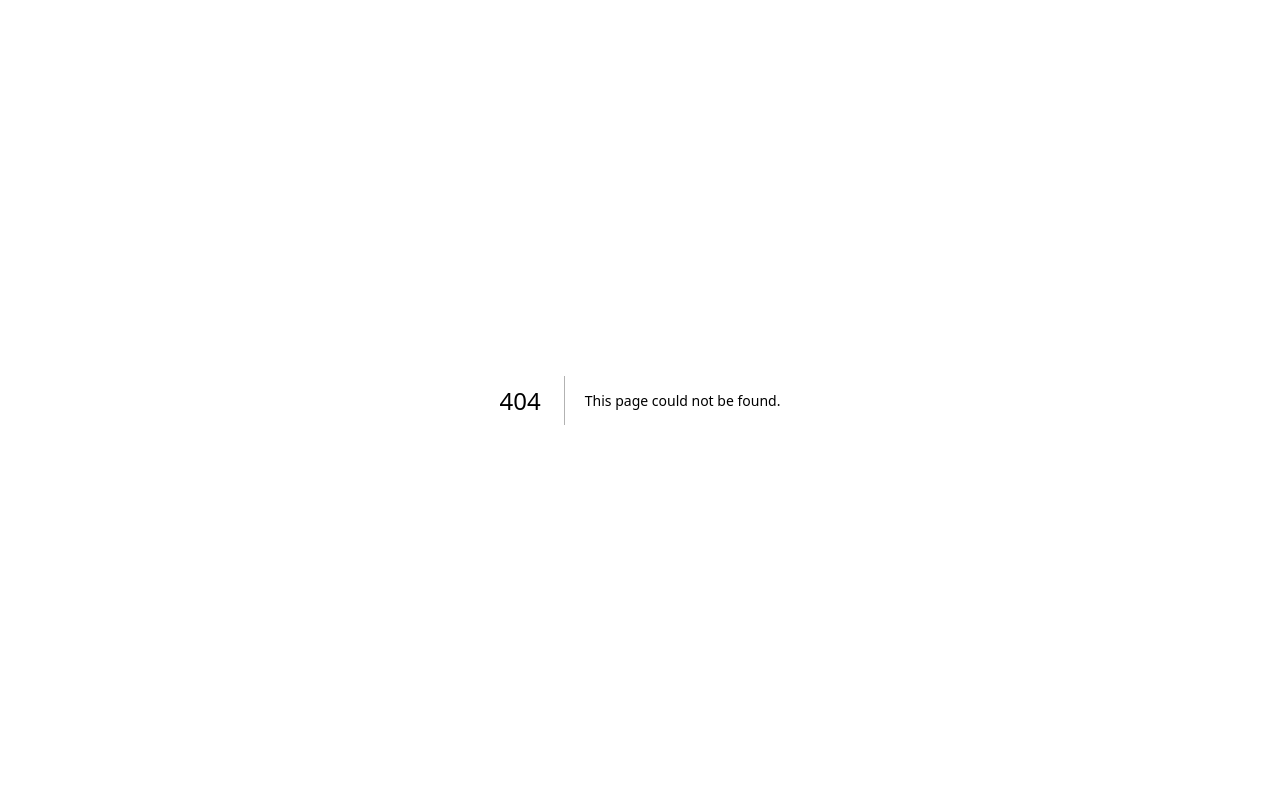
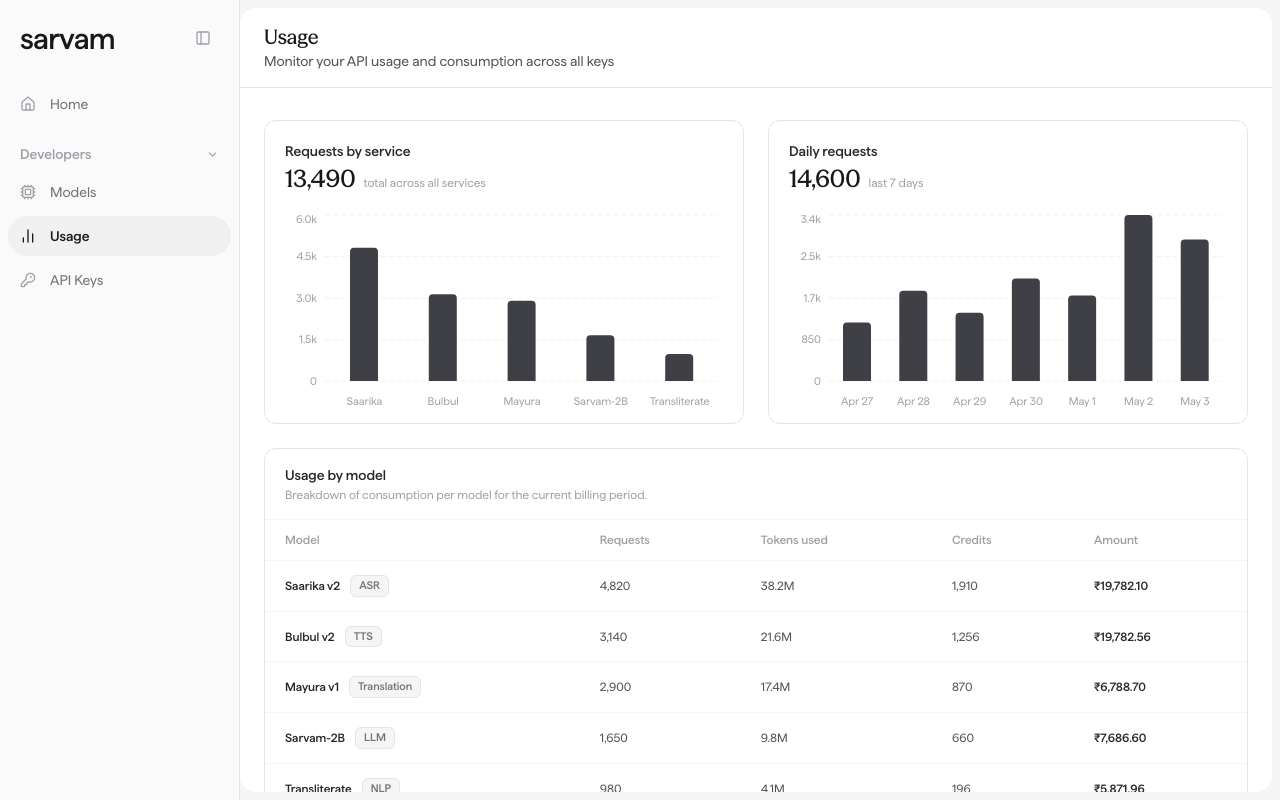
Before and after one commit to 2201monesh/sarvam-redesign, a Next.js app: page /usage in a window 1280 px wide. Before the commit this address had no page. Built offline with nearby package versions, Linux system fonts and the light colour scheme.

Commit message:
feat: add usage charts

```diff
--- a/app/(dashboard)/playground/page.tsx
+++ b/app/(dashboard)/playground/page.tsx
@@ -1,3 +1,5 @@
+import { redirect } from "next/navigation";
+
 export default function PlaygroundPage() {
-  return <h1 className="text-2xl font-semibold">Playground</h1>;
+  redirect("/usage");
 }
--- /dev/null
+++ b/app/(dashboard)/usage/page.tsx
@@ -0,0 +1,11 @@
+import UsageHeader from "@/modules/usage/UsageHeader";
+import UsageContent from "@/modules/usage/UsageContent";
+
+export default function UsagePage() {
+  return (
+    <div className="flex-1 w-full">
+      <UsageHeader />
+      <UsageContent />
+    </div>
+  );
+}
--- a/modules/sidebar/constants.ts
+++ b/modules/sidebar/constants.ts
@@ -1,4 +1,4 @@
-import { House, Cpu, FlaskConical, KeyRound } from "lucide-react";
+import { House, Cpu, BarChart2, KeyRound } from "lucide-react";
 import { SIDEBAR_OPTION } from "./interfaces";
 import type { SidebarItemConfig } from "./interfaces";
 
@@ -13,10 +13,10 @@
     href: "/models",
     icon: Cpu,
   },
-  [SIDEBAR_OPTION.PLAYGROUND]: {
-    label: "Playground",
-    href: "/playground",
-    icon: FlaskConical,
+  [SIDEBAR_OPTION.USAGE]: {
+    label: "Usage",
+    href: "/usage",
+    icon: BarChart2,
   },
   [SIDEBAR_OPTION.API_KEYS]: {
     label: "API Keys",
@@ -29,6 +29,6 @@
 
 export const DEV_OPTIONS: SIDEBAR_OPTION[] = [
   SIDEBAR_OPTION.MODELS,
-  SIDEBAR_OPTION.PLAYGROUND,
+  SIDEBAR_OPTION.USAGE,
   SIDEBAR_OPTION.API_KEYS,
 ];
--- a/modules/sidebar/interfaces.ts
+++ b/modules/sidebar/interfaces.ts
@@ -3,7 +3,7 @@
 export enum SIDEBAR_OPTION {
   HOME = "HOME",
   MODELS = "MODELS",
-  PLAYGROUND = "PLAYGROUND",
+  USAGE = "USAGE",
   API_KEYS = "API_KEYS",
 }
 
--- /dev/null
+++ b/modules/usage/UsageContent.tsx
@@ -0,0 +1,171 @@
+"use client";
+
+import {
+  BarChart, Bar, XAxis, YAxis, CartesianGrid, Tooltip, ResponsiveContainer,
+} from "recharts";
+
+// --- Mock data ---
+const serviceData = [
+  { service: "Saarika",       requests: 4820 },
+  { service: "Bulbul",        requests: 3140 },
+  { service: "Mayura",        requests: 2900 },
+  { service: "Sarvam-2B",     requests: 1650 },
+  { service: "Transliterate", requests: 980  },
+];
+
+const dailyData = [
+  { day: "Apr 27", requests: 1200 },
+  { day: "Apr 28", requests: 1850 },
+  { day: "Apr 29", requests: 1400 },
+  { day: "Apr 30", requests: 2100 },
+  { day: "May 1",  requests: 1750 },
+  { day: "May 2",  requests: 3400 },
+  { day: "May 3",  requests: 2900 },
+];
+
+// --- Shared tooltip ---
+function ChartTooltip({ active, payload, label, unit = "requests" }: {
+  active?: boolean; payload?: { value: number }[]; label?: string; unit?: string;
+}) {
+  if (!active || !payload?.length) return null;
+  return (
+    <div className="rounded-lg border border-neutral-200 bg-white px-3 py-2 shadow-sm">
+      <p className="text-xs text-neutral-400 mb-0.5">{label}</p>
+      <p className="text-sm font-medium text-zinc-800">
+        {payload[0].value.toLocaleString()} {unit}
+      </p>
+    </div>
+  );
+}
+
+// --- Bar chart card ---
+function BarCard({
+  title, description, stat, data, xKey, barKey, unit,
+}: {
+  title: string; description: string; stat: string;
+  data: object[]; xKey: string; barKey: string; unit?: string;
+}) {
+  return (
+    <div className="border border-neutral-200 rounded-xl px-5 pt-5 pb-3">
+      <div className="mb-4">
+        <div className="flex items-baseline gap-3">
+          <p className="text-sm font-medium text-zinc-800">{title}</p>
+        </div>
+        <div className="flex items-baseline gap-2 mt-0.5">
+          <span className="text-2xl font-medium text-zinc-900 font-season-mix">{stat}</span>
+          <span className="text-xs text-neutral-400">{description}</span>
+        </div>
+      </div>
+      <ResponsiveContainer width="100%" height={200}>
+        <BarChart data={data} margin={{ top: 4, right: 4, left: -20, bottom: 0 }} barSize={28}>
+          <CartesianGrid vertical={false} stroke="#f0f0f0" strokeDasharray="4 4" />
+          <XAxis
+            dataKey={xKey}
+            tick={{ fontSize: 11, fill: "#a3a3a3" }}
+            axisLine={false}
+            tickLine={false}
+            dy={8}
+          />
+          <YAxis
+            tick={{ fontSize: 11, fill: "#a3a3a3" }}
+            axisLine={false}
+            tickLine={false}
+            tickFormatter={(v) => v >= 1000 ? `${(v / 1000).toFixed(1)}k` : `${v}`}
+          />
+          <Tooltip
+            content={(props) => <ChartTooltip {...props} unit={unit} />}
+            cursor={{ fill: "#f5f5f5" }}
+          />
+          <Bar dataKey={barKey} fill="#3f3f46" radius={[4, 4, 0, 0]} />
+        </BarChart>
+      </ResponsiveContainer>
+    </div>
+  );
+}
+
+// --- Models table ---
+const modelRows = [
+  { model: "Saarika v2",   type: "ASR",         requests: 4820,  tokens: "38.2M",  credits: 1910,  amount: "₹19,782.10" },
+  { model: "Bulbul v2",    type: "TTS",         requests: 3140,  tokens: "21.6M",  credits: 1256,  amount: "₹19,782.56" },
+  { model: "Mayura v1",    type: "Translation", requests: 2900,  tokens: "17.4M",  credits: 870,   amount: "₹6,788.70"  },
+  { model: "Sarvam-2B",    type: "LLM",         requests: 1650,  tokens: "9.8M",   credits: 660,   amount: "₹7,686.60"  },
+  { model: "Transliterate",type: "NLP",         requests: 980,   tokens: "4.1M",   credits: 196,   amount: "₹5,871.96"  },
+];
+
+function ModelsTable() {
+  return (
+    <div className="border border-neutral-200 rounded-xl overflow-hidden">
+      <div className="px-5 py-4 border-b border-neutral-100">
+        <p className="text-sm font-medium text-zinc-800">Usage by model</p>
+        <p className="text-xs text-neutral-400 mt-0.5">Breakdown of consumption per model for the current billing period.</p>
+      </div>
+      <table className="w-full text-sm">
+        <thead>
+          <tr className="border-b border-neutral-100">
+            <th className="px-5 py-3 text-left text-xs font-medium text-neutral-400">Model</th>
+            <th className="px-5 py-3 text-left text-xs font-medium text-neutral-400">Requests</th>
+            <th className="px-5 py-3 text-left text-xs font-medium text-neutral-400">Tokens used</th>
+            <th className="px-5 py-3 text-left text-xs font-medium text-neutral-400">Credits</th>
+            <th className="px-5 py-3 text-left text-xs font-medium text-neutral-400">Amount</th>
+          </tr>
+        </thead>
+        <tbody>
+          {modelRows.map((row) => (
+            <tr key={row.model} className="border-b border-neutral-100 last:border-0 hover:bg-neutral-50/60 transition-colors">
+              <td className="px-5 py-3.5">
+                <div className="flex items-center gap-2.5">
+                  <span className="text-xs font-medium text-zinc-800">{row.model}</span>
+                  <span className="text-[11px] px-2 py-0.5 rounded-md bg-neutral-100 text-neutral-500 border border-neutral-200 font-medium">
+                    {row.type}
+                  </span>
+                </div>
+              </td>
+              <td className="px-5 py-3.5 text-xs text-zinc-600">{row.requests.toLocaleString()}</td>
+              <td className="px-5 py-3.5 text-xs text-zinc-600">{row.tokens}</td>
+              <td className="px-5 py-3.5 text-xs text-zinc-600">{row.credits.toLocaleString()}</td>
+              <td className="px-5 py-3.5 text-xs font-medium text-zinc-800">{row.amount}</td>
+            </tr>
+          ))}
+        </tbody>
+        <tfoot>
+          <tr className="border-t border-neutral-200 bg-neutral-50/60">
+            <td className="px-5 py-3 text-xs font-medium text-zinc-700">Total</td>
+            <td className="px-5 py-3 text-xs font-medium text-zinc-700">13,490</td>
+            <td className="px-5 py-3 text-xs font-medium text-zinc-700">91.1M</td>
+            <td className="px-5 py-3 text-xs font-medium text-zinc-700">4,892</td>
+            <td className="px-5 py-3 text-xs font-medium text-zinc-800">₹59,911.92</td>
+          </tr>
+        </tfoot>
+      </table>
+    </div>
+  );
+}
+
+// --- Main ---
+export default function UsageContent() {
+  return (
+    <div className="px-6 py-8 flex flex-col gap-6">
+      <div className="grid grid-cols-2 gap-6">
+        <BarCard
+          title="Requests by service"
+          description="total across all services"
+          stat="13,490"
+          data={serviceData}
+          xKey="service"
+          barKey="requests"
+          unit="requests"
+        />
+        <BarCard
+          title="Daily requests"
+          description="last 7 days"
+          stat="14,600"
+          data={dailyData}
+          xKey="day"
+          barKey="requests"
+          unit="requests"
+        />
+      </div>
+      <ModelsTable />
+    </div>
+  );
+}
--- /dev/null
+++ b/modules/usage/UsageHeader.tsx
@@ -0,0 +1,8 @@
+export default function UsageHeader() {
+  return (
+    <div className="sticky top-0 z-10 w-full h-20 border-b border-neutral-200 flex flex-col justify-center px-6 bg-white dark:bg-zinc-950">
+      <p className="text-xl font-season-mix leading-tight">Usage</p>
+      <p className="text-sm text-neutral-600 mt-0.5">Monitor your API usage and consumption across all keys</p>
+    </div>
+  );
+}
```
